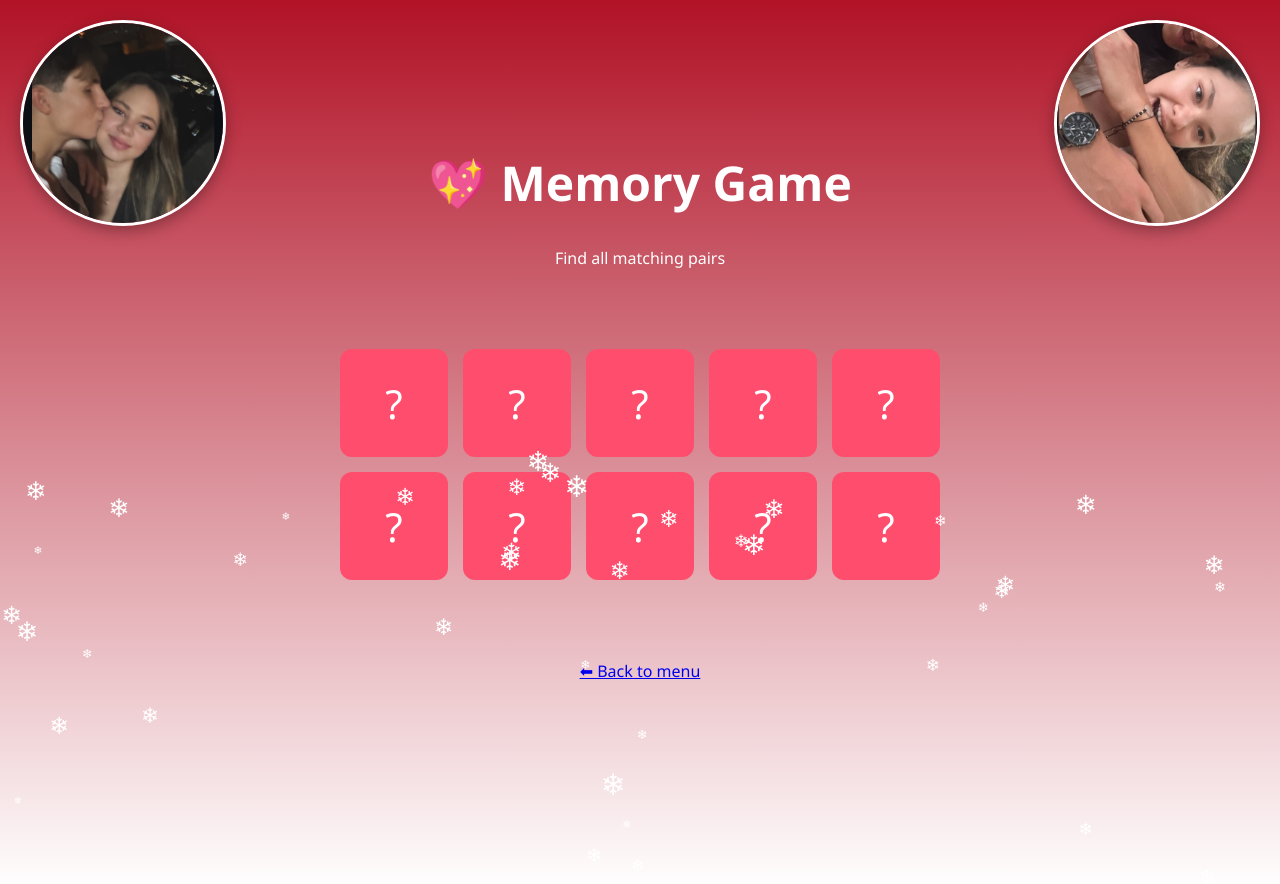
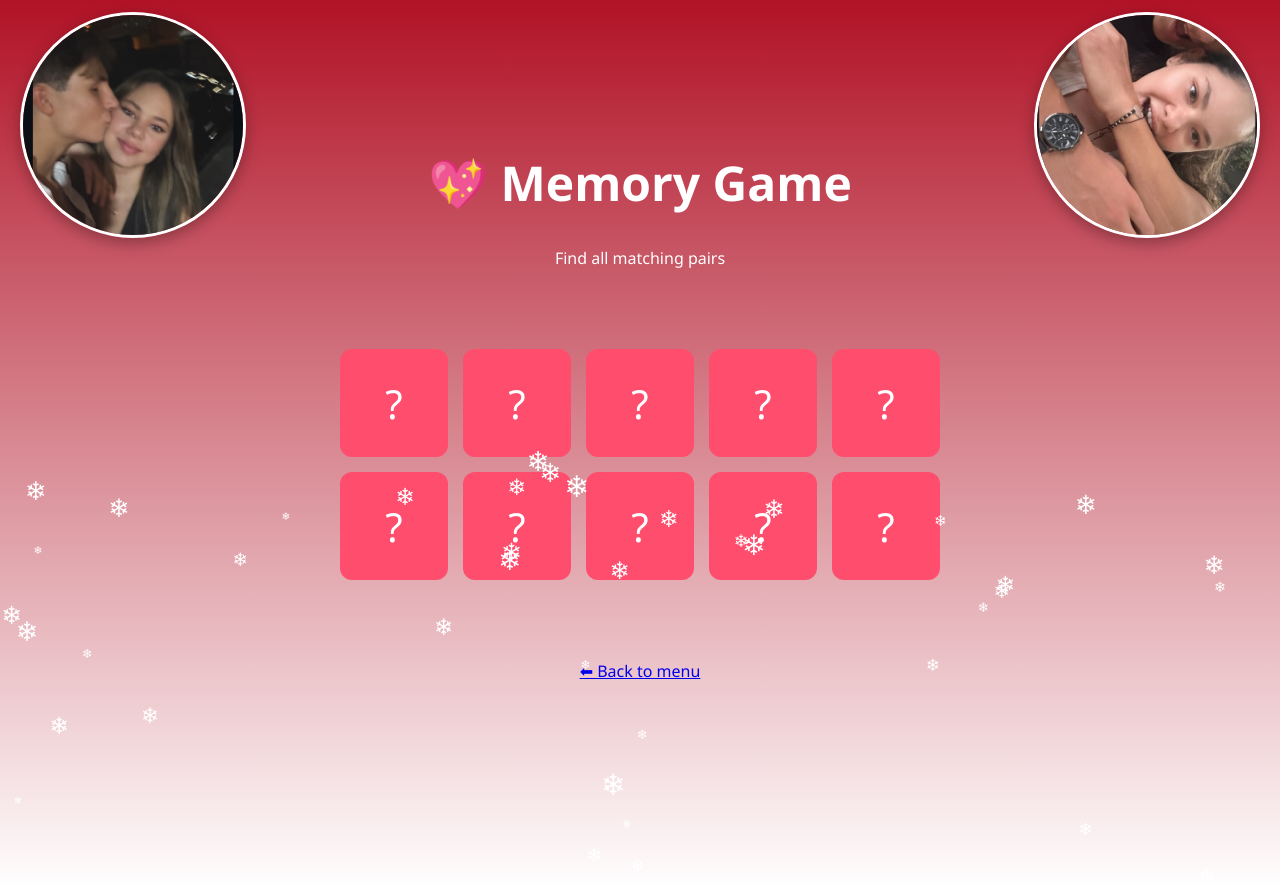
Before and after one commit to VijDavid/xmasgame, a plain HTML site: page memory.html in a window 1280 px wide. Drawn offline with Linux system fonts and the light colour scheme.

Commit message:
Update memory.html
media si la asta

```diff
--- a/memory.html
+++ b/memory.html
@@ -6,9 +6,41 @@
 <meta name="viewport" content="width=device-width, initial-scale=1.0">
 <link rel="stylesheet" href="style.css">
 <style>
-.corner {position: fixed; top: 20px; width:200px; height:200px; object-fit:cover; border-radius:50%; border:3px solid white; box-shadow:0 5px 15px rgba(0,0,0,0.3); z-index:1000;}
-.corner.left {left:20px;}
-.corner.right {right:20px;}
+.corner.left {left:20px;}.corner {
+  position: fixed;
+  bottom: 20px;
+  object-fit: cover;
+  border-radius: 50%;
+  border: 3px solid white;
+  box-shadow: 0 5px 15px rgba(0,0,0,0.3);
+  z-index: 1000;
+  transition: width 0.3s, height 0.3s;
+}
+
+/* 📱 Mobile (default) */
+.corner {
+  width: 110px;
+  height: 110px;
+}
+
+/* 💻 Tablet */
+@media (min-width: 768px) {
+  .corner {
+    width: 160px;
+    height: 160px;
+  }
+}
+
+/* 🖥️ Laptop & Desktop */
+@media (min-width: 1024px) {
+  .corner {
+    width: 220px;
+    height: 220px;
+  }
+}
+
+.corner.left { left: 20px; }
+.corner.right { right: 20px; }
 .snowflake {position:fixed; top:-10px; z-index:999; pointer-events:none; user-select:none; font-size:15px;}
 .memory-grid {display:grid; grid-template-columns:repeat(5,1fr); gap:15px; max-width:600px; margin:60px auto; padding:20px;}
 .card {width:100%; aspect-ratio:1/1; perspective:1000px; cursor:pointer; position:relative;}
```
